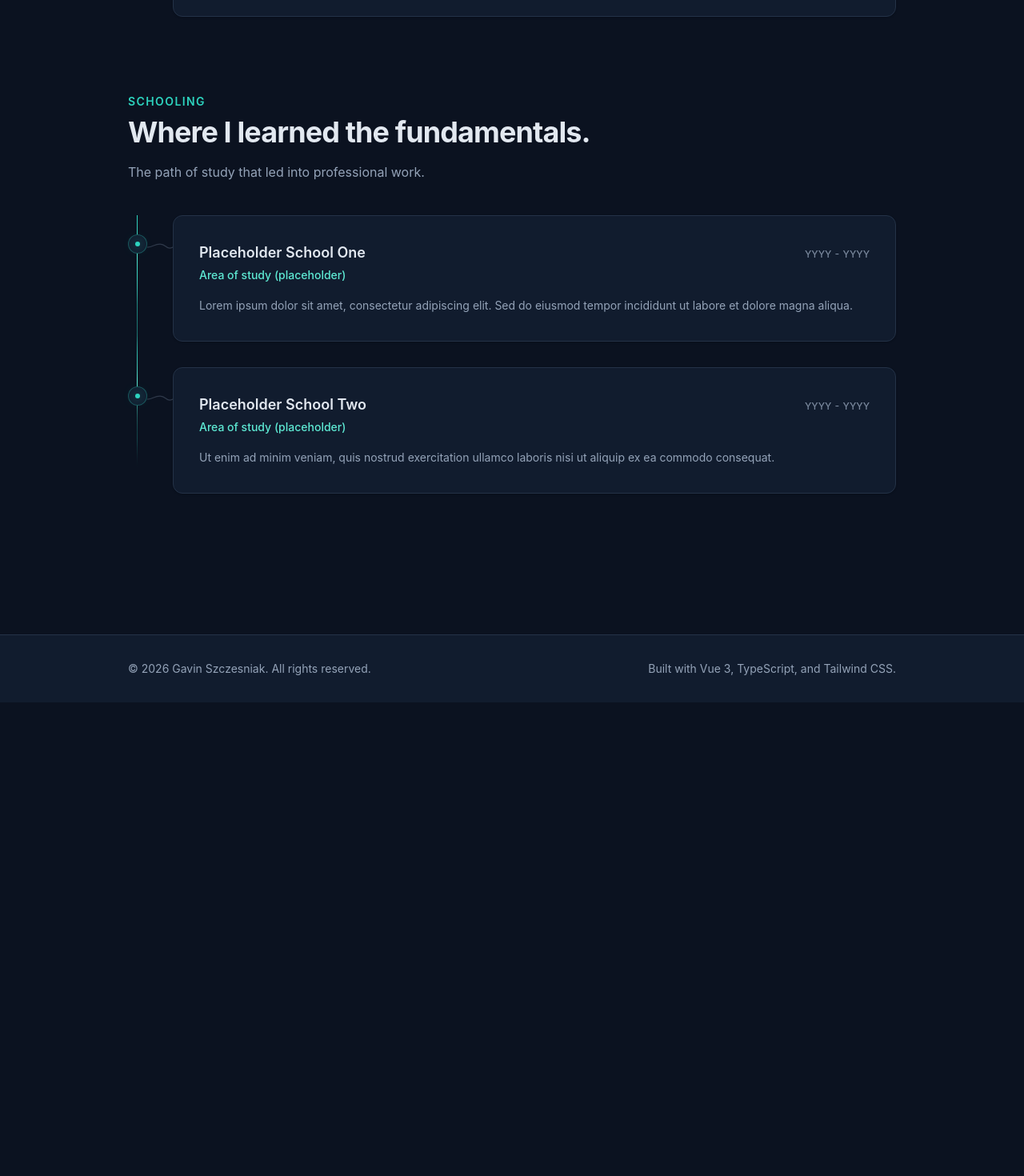
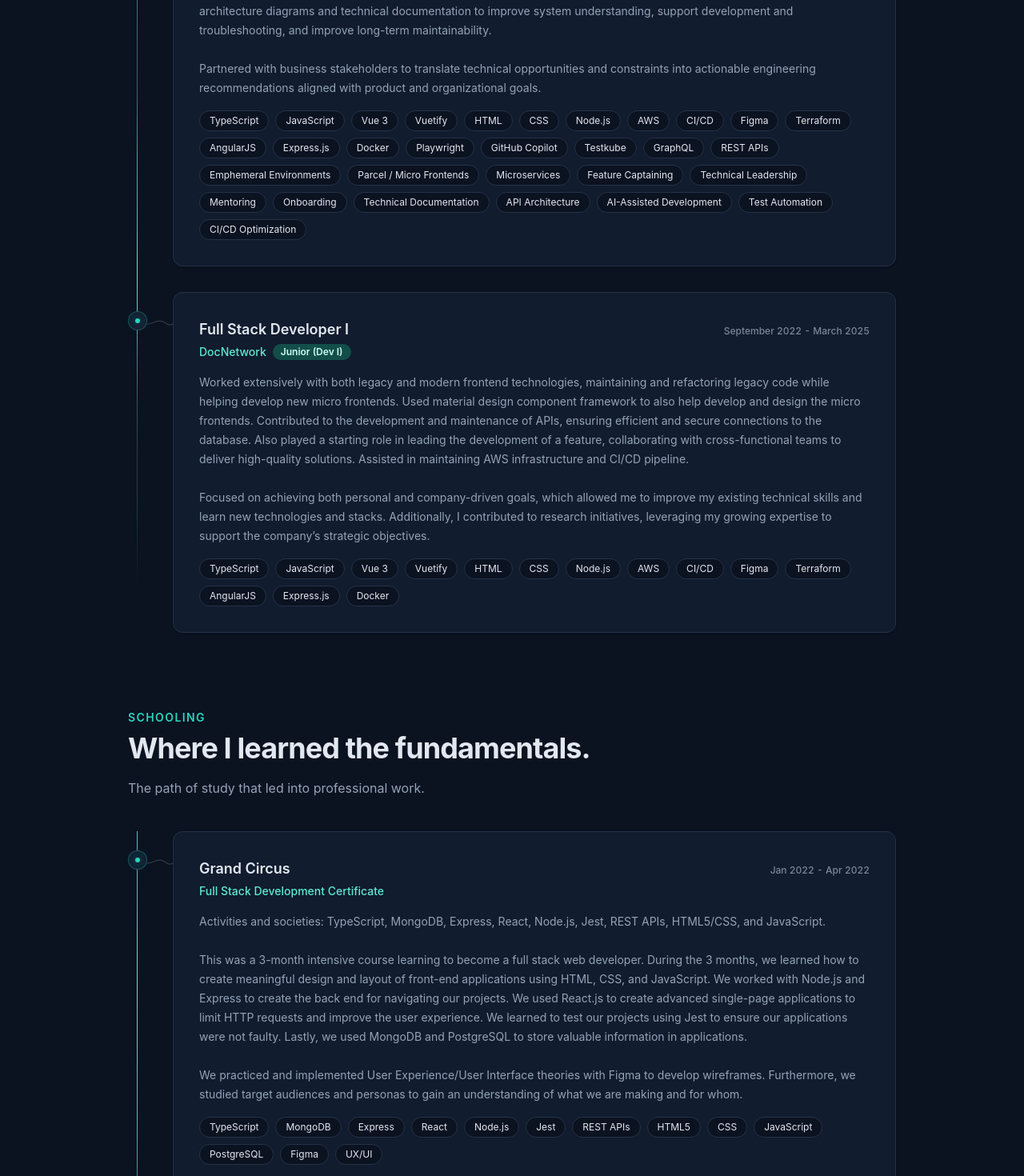
Before and after one commit to Battlertrunks/Portfolio-v2, a Vue app: page /experience in a window 1280 px wide. Shown: the part 740-2210 px from the top of the page at 80% size. Before the commit the page ends 1618 px from the top, so only its background shows below. Built offline with nearby package versions, Linux system fonts and the light colour scheme.

Commit message:
Refactor and enhance various components for improved accessibility and clarity in the portfolio

```diff
--- a/src/components/AppHeader.vue
+++ b/src/components/AppHeader.vue
@@ -102,7 +102,7 @@ onBeforeUnmount(() => window.removeEventListener('keydown', closeMenuOnEscape))
             <li v-for="item in navItems" :key="item.to">
               <RouterLink
                 :to="item.to"
-                class="block rounded-md px-1 py-3 text-sm font-medium text-muted transition-colors hover:text-accent hover:underline md:py-2"
+                class="block rounded-md px-1 py-3 text-sm font-medium text-muted transition-colors hover:text-accent hover:underline underline-offset-4 md:py-2"
                 exact-active-class="text-accent underline decoration-2 underline-offset-4"
                 @click="isMenuOpen = false"
               >
--- a/src/components/NodalChain.vue
+++ b/src/components/NodalChain.vue
@@ -92,7 +92,7 @@ defineProps<Props>()
           </span>
         </div>
 
-        <p class="mt-4 text-sm leading-6 text-muted">{{ entry.body }}</p>
+        <p class="mt-4 whitespace-pre-line text-sm leading-6 text-muted">{{ entry.body }}</p>
 
         <ul v-if="entry.tags?.length" class="mt-4 flex flex-wrap gap-2">
           <li
--- a/src/features/about/about.data.ts
+++ b/src/features/about/about.data.ts
@@ -14,7 +14,7 @@ export const skillGroups: readonly SkillGroup[] = [
   },
   {
     title: 'Frontend',
-    skills: ['Vue 3', 'React', 'Tailwind CSS', 'HTML', 'CSS', 'Vuetify', 'Playwright'],
+    skills: ['Vue 3', 'React', 'Tailwind CSS', 'HTML5', 'CSS', 'Vuetify', 'Playwright'],
   },
   {
     title: 'Cloud & Infra',
@@ -22,10 +22,10 @@ export const skillGroups: readonly SkillGroup[] = [
   },
   {
     title: 'Test & Quality',
-    skills: ['Testing', 'Vitest', 'Accessibility', 'Chai', 'Mocha', 'Sinon', 'Trivy'],
+    skills: ['Testing', 'Vitest', 'Accessibility', 'Chai', 'Mocha', 'Sinon', 'Trivy', 'Test Kube'],
   },
   {
     title: 'Developer Tooling',
-    skills: ['pnpm', 'Vite', 'Git', 'GitHub', 'GitHub Copilot', 'OpenCode', 'Ollama', 'Postman'],
+    skills: ['pnpm', 'Vite', 'Git', 'GitHub', 'GitHub Copilot', 'OpenCode', 'Ollama', 'Postman / Bruno'],
   },
 ] as const
--- a/src/features/experience/experience.data.ts
+++ b/src/features/experience/experience.data.ts
@@ -8,42 +8,157 @@ export interface ExperienceNode {
   readonly tags?: readonly string[]
 }
 
-// TODO: Replace the schooling placeholders with real institutions, programs, and dates.
+// TODO: Should I move everything here on the admin page when I have that created?
 export const educationNodes: readonly ExperienceNode[] = [
   {
-    id: 'school-placeholder-one',
-    title: 'Placeholder School One',
-    subtitle: 'Area of study (placeholder)',
-    period: 'YYYY - YYYY',
-    body: 'Lorem ipsum dolor sit amet, consectetur adipiscing elit. Sed do eiusmod tempor incididunt ut labore et dolore magna aliqua.',
+    id: 'Grand Circus',
+    title: 'Grand Circus',
+    subtitle: 'Full Stack Development Certificate',
+    period: 'Jan 2022 - Apr 2022',
+    body:
+      'Activities and societies: TypeScript, MongoDB, Express, React, Node.js, Jest, REST APIs, HTML5/CSS, and JavaScript.\n\n' +
+      'This was a 3-month intensive course learning to become a full stack web developer. During the 3 months, we learned how to create meaningful design and layout of front-end applications using HTML, CSS, and JavaScript. We worked with Node.js and Express to create the back end for navigating our projects. We used React.js to create advanced single-page applications to limit HTTP requests and improve the user experience. We learned to test our projects using Jest to ensure our applications were not faulty. Lastly, we used MongoDB and PostgreSQL to store valuable information in applications.\n\n' +
+      'We practiced and implemented User Experience/User Interface theories with Figma to develop wireframes. Furthermore, we studied target audiences and personas to gain an understanding of what we are making and for whom.',
+    tags: [
+      'TypeScript',
+      'MongoDB',
+      'Express',
+      'React',
+      'Node.js',
+      'Jest',
+      'REST APIs',
+      'HTML5',
+      'CSS',
+      'JavaScript',
+      'PostgreSQL',
+      'Figma',
+      'UX/UI',
+    ],
   },
   {
-    id: 'school-placeholder-two',
-    title: 'Placeholder School Two',
-    subtitle: 'Area of study (placeholder)',
-    period: 'YYYY - YYYY',
-    body: 'Ut enim ad minim veniam, quis nostrud exercitation ullamco laboris nisi ut aliquip ex ea commodo consequat.',
+    id: 'Ferris State University',
+    title: 'Ferris State University',
+    subtitle: 'Digital Animation and Game Design (DAGD) coursework - GPA 3.9',
+    period: 'Aug 2019 - May 2021',
+    body:
+      'Activities and societies: C#, C++, Unity Game Engine, Unreal Engine, Agile/SCRUM methodologies, user experience, user interface, and design and layout.\n\n' +
+      'Studied game development and design through design practices and theories, level design, game programming, procedural programming and development, Agile and SCRUM methodologies, user experience, and UI/UX development. ' +
+      'Worked with C#, C++, and Java using Unity Game Engine, Unreal Engine 4, and Processing to create well-developed games and applications.\n\n' +
+      'Received Dean’s List every semester.',
+    tags: [
+      'C#',
+      'C++',
+      'Java',
+      'Unity Game Engine',
+      'Unreal Engine 4',
+      'Processing',
+      'Game Development',
+      'Game Design',
+      'Level Design',
+      'Procedural Programming',
+      'UX/UI',
+      'Agile/SCRUM',
+    ],
+  },
+  {
+    id: 'Macomb Community College',
+    title: 'Macomb Community College',
+    subtitle: 'General Studies coursework - GPA 3.4',
+    period: 'Aug 2017 - May 2019',
+    body:
+      'Completed classes for general studies to transfer to Ferris State University’s Digital Animation and Game Design degree.\n\n' +
+      'Received Dean’s List multiple times and was recognized by multiple professors.',
+  },
+  {
+    id: 'High School',
+    title: 'Anchor Bay High School',
+    subtitle: 'General Studies',
+    period: 'Aug 2013 - May 2017',
+    body:
+      'Graduated with a focus on general studies, preparing for further education in software development and game design.\n\n' +
+      'Received Honor Roll recognition during high school every year.',
   },
 ] as const
 
-// TODO: Replace the lorem ipsum bodies and placeholder dates with real accomplishments.
 export const experienceNodes: readonly ExperienceNode[] = [
   {
     id: 'docnetwork-full-stack-dev-i',
-    title: 'Full Stack Developer I',
+    title: 'Full Stack Developer II',
     subtitle: 'DocNetwork',
-    period: 'YYYY - YYYY',
-    level: 'Junior',
-    body: 'Lorem ipsum dolor sit amet, consectetur adipiscing elit. Duis aute irure dolor in reprehenderit in voluptate velit esse cillum dolore eu fugiat nulla pariatur.',
-    tags: ['TypeScript', 'Vue 3', 'Node.js', 'REST APIs'],
+    period: 'March 2025 - Present',
+    level: 'Mid-Level (Dev II)',
+    body:
+      'Contributed to the modernization of payment infrastructure, supporting the secure migration to a new payment processor and refactoring legacy code to align with current security standards. ' +
+      'Founded and led a backend development guild that built a Proof of Concept (PoC) for migrating backend services from JavaScript to TypeScript with Express.js, evaluating reliability, maintainability, and scalability considerations. ' +
+      'Translated findings from the TypeScript migration PoC into technical recommendations and a potential roadmap for incremental adoption across the backend stack.\n\n' +
+      'Researched and documented Testkube capabilities for AI integrations to expand Playwright test coverage, automate test analysis and issue reporting, leverage MCP servers to improve developer workflows, and optimize CI/CD test execution. ' +
+      'Took initiative in developing and evaluating AI-assisted development workflows, supporting a GitHub Copilot developer initiative, advocating for practices to reduce comprehension debt from AI-generated code, and promoting standardized Agent, Skills, and Instructions workflows.\n\n' +
+      'Mentored junior developers through onboarding, codebase familiarization, feature development, and developer tooling, incorporating feedback to continuously improve mentoring practices. ' +
+      'Served as a Subject Matter Expert (SME) for onboarding and provided technical guidance to engineers working within the codebase and development workflows. ' +
+      'Created API architecture diagrams and technical documentation to improve system understanding, support development and troubleshooting, and improve long-term maintainability.\n\n' +
+      'Partnered with business stakeholders to translate technical opportunities and constraints into actionable engineering recommendations aligned with product and organizational goals.',
+    tags: [
+      'TypeScript',
+      'JavaScript',
+      'Vue 3',
+      'Vuetify',
+      'HTML',
+      'CSS',
+      'Node.js',
+      'AWS',
+      'CI/CD',
+      'Figma',
+      'Terraform',
+      'AngularJS',
+      'Express.js',
+      'Docker',
+      'Playwright',
+      'GitHub Copilot',
+      'Testkube',
+      'GraphQL',
+      'REST APIs',
+      'Emphemeral Environments',
+      'Parcel / Micro Frontends',
+      'Microservices',
+      'Feature Captaining',
+      'Technical Leadership',
+      'Mentoring',
+      'Onboarding',
+      'Technical Documentation',
+      'API Architecture',
+      'AI-Assisted Development',
+      'Test Automation',
+      'CI/CD Optimization',
+    ],
   },
   {
     id: 'docnetwork-full-stack-dev-ii',
-    title: 'Full Stack Developer II',
+    title: 'Full Stack Developer I',
     subtitle: 'DocNetwork',
-    period: 'YYYY - Present',
-    level: 'Mid-level',
-    body: 'Lorem ipsum dolor sit amet, consectetur adipiscing elit. Sed do eiusmod tempor incididunt ut labore et dolore magna aliqua. Ut enim ad minim veniam, quis nostrud exercitation ullamco laboris.',
-    tags: ['TypeScript', 'Vue 3', 'Bun', 'AWS'],
+    period: 'September 2022 - March 2025',
+    level: 'Junior (Dev I)',
+    body:
+      'Worked extensively with both legacy and modern frontend technologies, maintaining and refactoring legacy code while helping develop new micro frontends. ' +
+      'Used material design component framework to also help develop and design the micro frontends. Contributed to the development and maintenance of APIs, ensuring ' +
+      'efficient and secure connections to the database. Also played a starting role in leading the development of a feature, collaborating with cross-functional teams to deliver high-quality solutions. ' +
+      'Assisted in maintaining AWS infrastructure and CI/CD pipeline. \n\n' +
+      'Focused on achieving both personal and company-driven goals, which allowed me to improve my existing technical skills and learn new technologies and stacks. ' +
+      'Additionally, I contributed to research initiatives, leveraging my growing expertise to support the company’s strategic objectives.',
+    tags: [
+      'TypeScript',
+      'JavaScript',
+      'Vue 3',
+      'Vuetify',
+      'HTML',
+      'CSS',
+      'Node.js',
+      'AWS',
+      'CI/CD',
+      'Figma',
+      'Terraform',
+      'AngularJS',
+      'Express.js',
+      'Docker',
+    ],
   },
 ] as const
```
Also changed, not shown: src/features/about/AboutView.vue (+13 -14 lines), src/features/home/HomeView.vue (+3 -4 lines).
